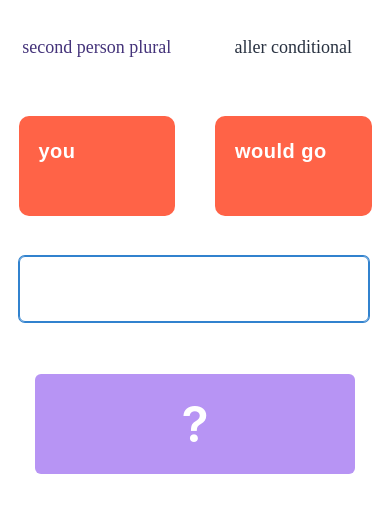
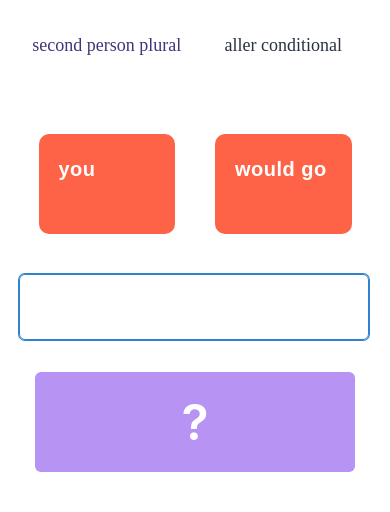
Before and after one commit to DavTho1983/french-verb-conjugation, a Next.js app: page / in a window 390 px wide. Shown: the top 512 px of the page. Built offline with nearby package versions, Linux system fonts and the light colour scheme.

Commit message:
mobile version 2

```diff
--- a/pages/index.js
+++ b/pages/index.js
@@ -253,9 +253,8 @@ export default function Home() {
           <title>French Verb Drills App</title>
         </Head>
 
-        <main>
-          <Flex direction={"column"} m={0} w={393} h={400}>
-            <Grid templateColumns="repeat(2, 1fr)">
+        <Flex direction={"column"} m={0} w={393} h={350}>
+          <Grid templateColumns="repeat(2, 1fr)" m={5} mb={0}>
             <Center rowSpan={1} colSpan={1}>
               <Text
                 m={3}
@@ -268,7 +267,6 @@ export default function Home() {
               </Text>
             </Center>
             <Center rowSpan={1} colSpan={1}>
-                <Box>
               <Text
                 m={3}
                 fontFamily={currentFonts.pronoun}
@@ -278,12 +276,11 @@ export default function Home() {
               >
                 {verb} {tense}
               </Text>
-                </Box>
             </Center>
-              <GridItem rowSpan={1} colSpan={1}>
+            <GridItem rowSpan={1} colSpan={1} mt={5}>
               <ConjugationContainer conjugation={pronoun} />
             </GridItem>
-              <GridItem rowSpan={1} colSpan={1}>
+            <GridItem rowSpan={1} colSpan={1} mt={5}>
               <ConjugationContainer conjugation={englishVerbConjugation} />
             </GridItem>
           </Grid>
@@ -294,6 +291,7 @@ export default function Home() {
                 ref={finalRef}
                 fontSize={20}
                 m={5}
+                mb={0}
                 p={8}
                 maxW={350}
                 value={conjugationValue}
@@ -330,7 +328,6 @@ export default function Home() {
           />
         </Flex>
         <Flex w={393} h={400} />
-        </main>
       </div>
     </ChakraProvider>
   );
--- a/styles/Home.module.css
+++ b/styles/Home.module.css
@@ -3,7 +3,7 @@
   padding: 0 0.5rem;
   display: flex;
   flex-direction: column;
-  justify-content: center;
+  justify-content: top;
   align-items: center;
 }
 
```
Lines whose indentation alone changed are shown as unchanged.
